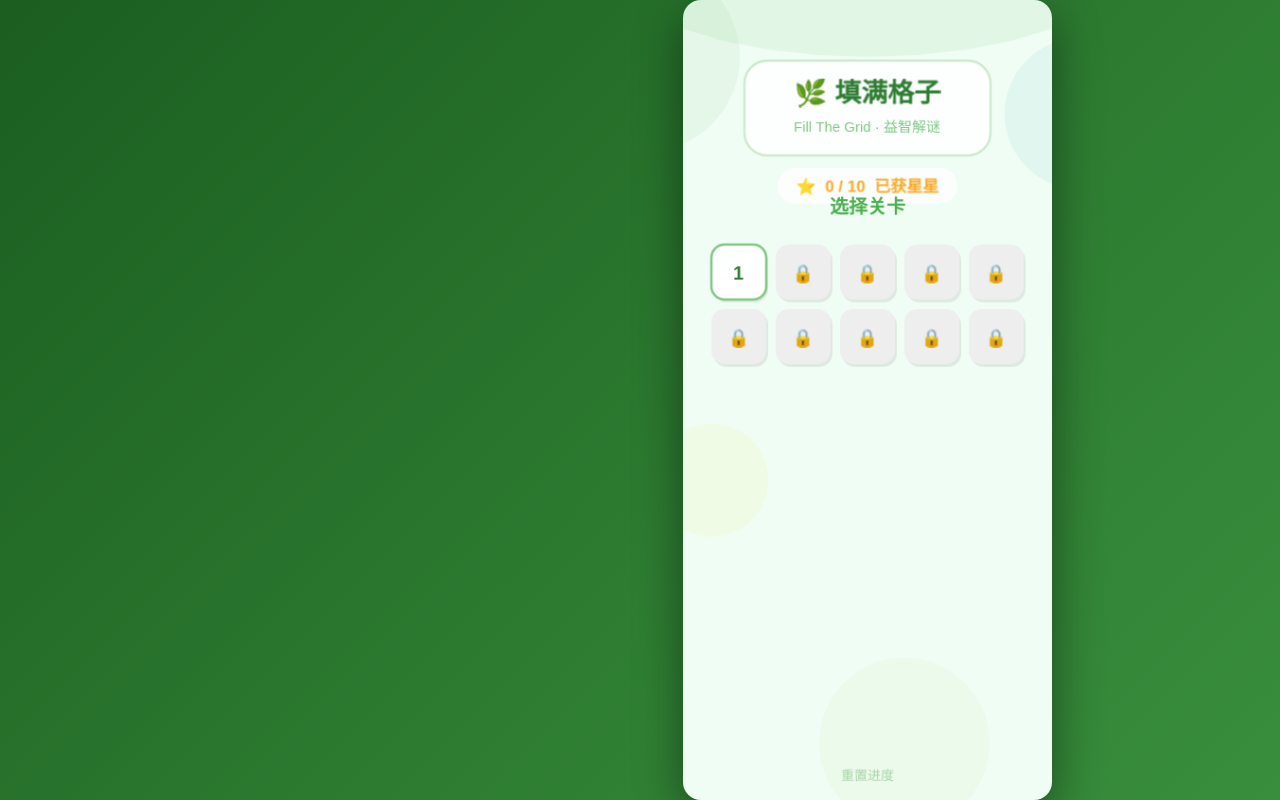
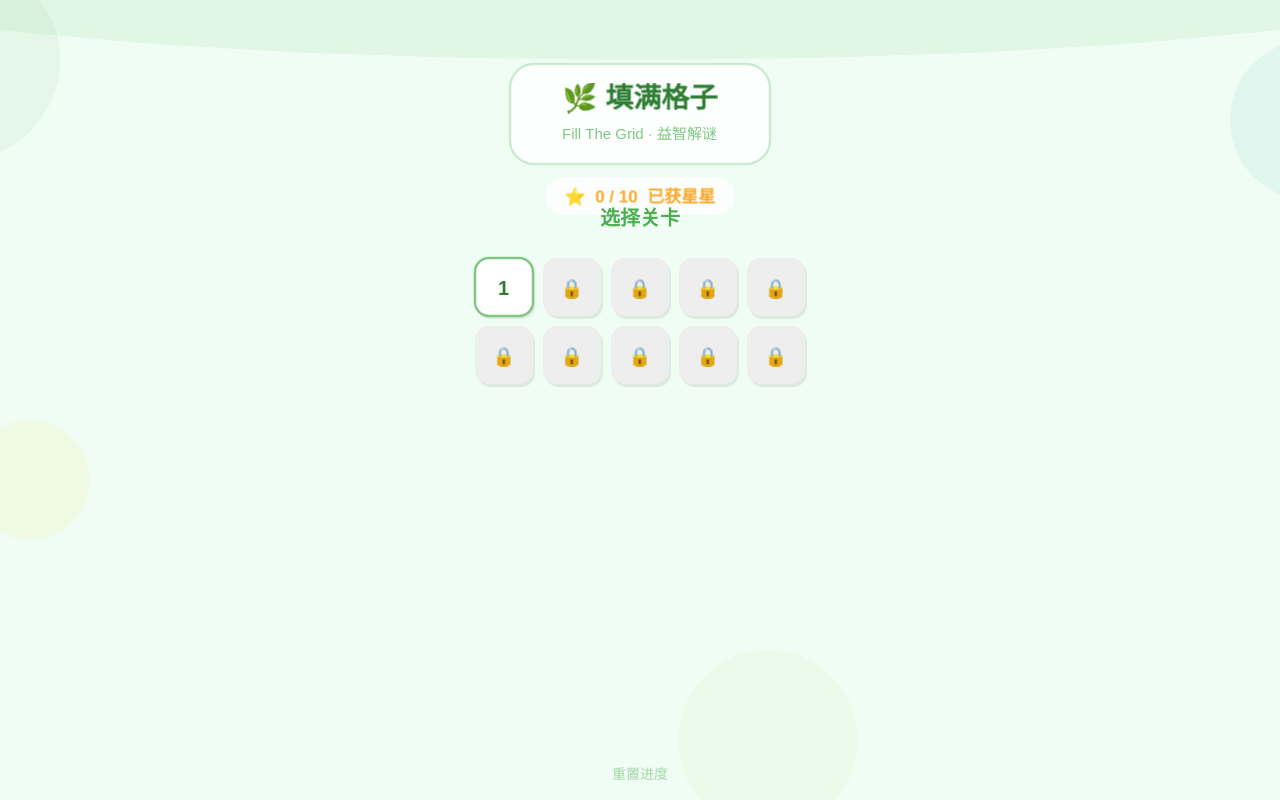
Before and after one commit to 793442161-zhang/flow-puzzle-game, a website built with Vite: page index.html in a window 1280 px wide. Built offline with nearby package versions, Linux system fonts and the light colour scheme.

Commit message:
fix: fullscreen layout, remove border radius

```diff
--- a/index.html
+++ b/index.html
@@ -12,7 +12,7 @@
         width: 100%;
         height: 100%;
         overflow: hidden;
-        background: #1B5E20;
+        background: #F0FDF4;
         touch-action: none;
         -webkit-tap-highlight-color: transparent;
         user-select: none;
@@ -23,10 +23,7 @@
       #app {
         width: 100%;
         height: 100%;
-        display: flex;
-        align-items: center;
-        justify-content: center;
-        background: linear-gradient(135deg, #1B5E20 0%, #2E7D32 60%, #388E3C 100%);
+        background: #F0FDF4;
       }
 
       /*
@@ -40,9 +37,7 @@
        */
       canvas {
         display: block;
-        border-radius: 18px;
-        box-shadow: 0 16px 48px rgba(0, 0, 0, 0.45);
-        /* 防止浏览器对 canvas 进行双线性插值（让矢量图保持清晰） */
+        /* Scale.RESIZE 模式下 canvas 自动撑满屏幕，不需要圆角 */
         image-rendering: -webkit-optimize-contrast;
         image-rendering: crisp-edges;
       }
--- a/src/main.ts
+++ b/src/main.ts
@@ -20,14 +20,13 @@ import { GameScene } from './scenes/GameScene';
 
 const config: Phaser.Types.Core.GameConfig = {
   type: Phaser.CANVAS,
-  width: 390,
-  height: 844,
+  width: window.innerWidth,
+  height: window.innerHeight,
   backgroundColor: '#F0FDF4',
   scale: {
-    mode: Phaser.Scale.FIT,
-    autoCenter: Phaser.Scale.CENTER_BOTH,
-    width: 390,
-    height: 844,
+    mode: Phaser.Scale.RESIZE,
+    width: window.innerWidth,
+    height: window.innerHeight,
   },
   scene: [BootScene, MenuScene, GameScene],
   parent: 'app',
```
